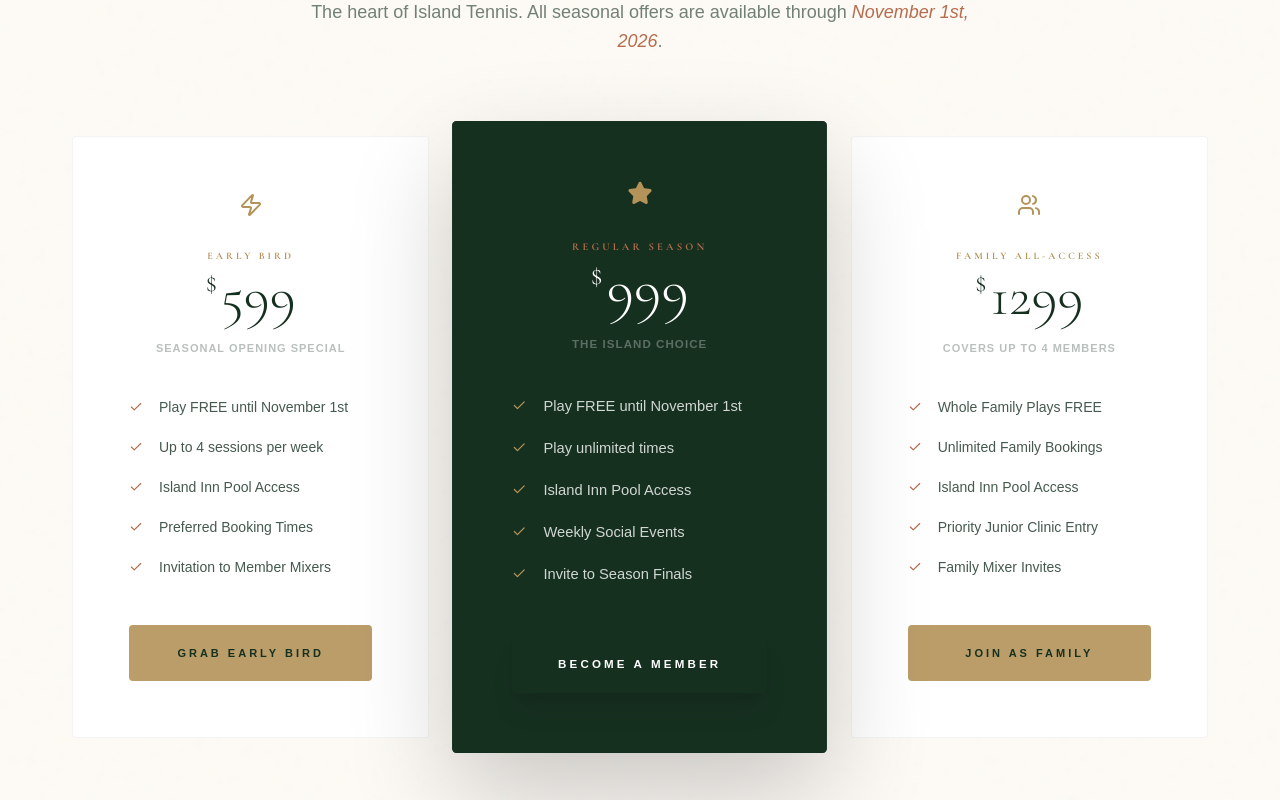
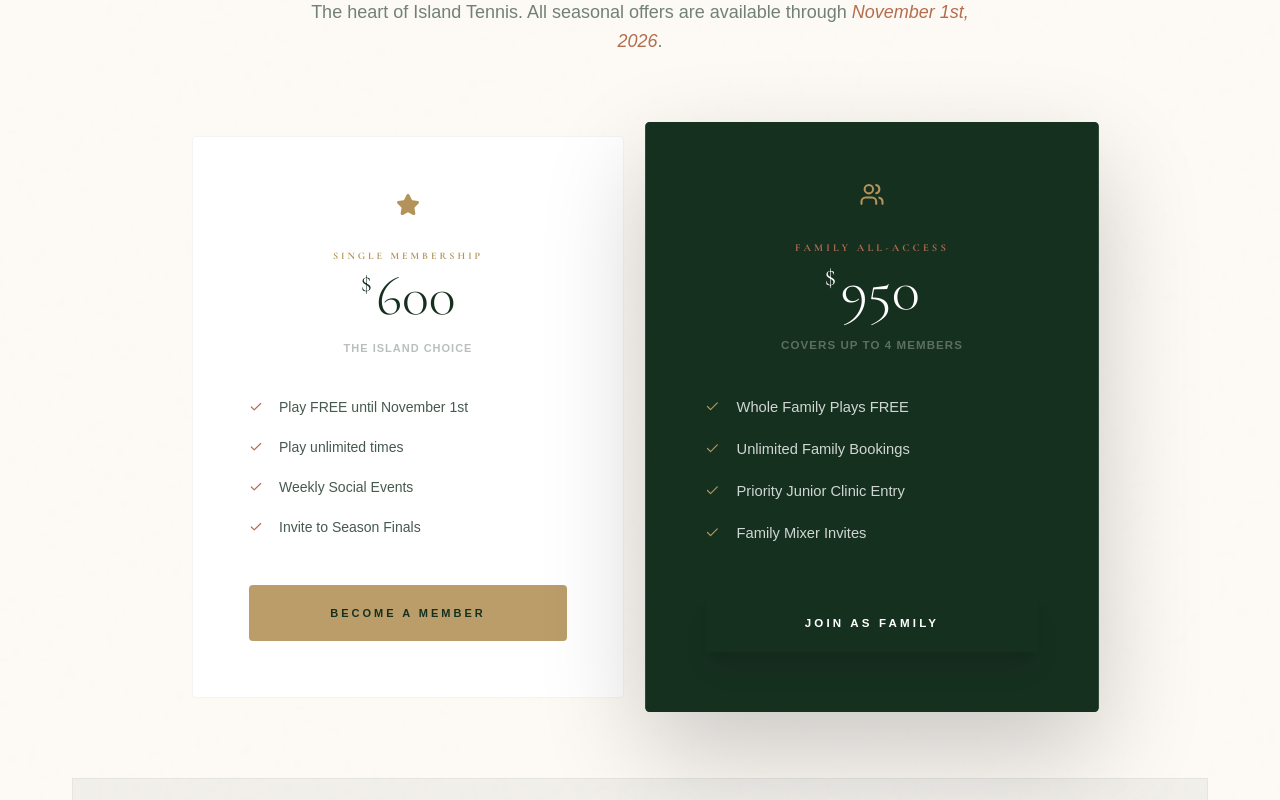
Before and after one commit to moneyladder911/islandinntennis, a React (Vite) app: page / in a window 1280 px wide. Shown: the part 2520-3320 px from the top of the page. Built offline with nearby package versions, Linux system fonts and the light colour scheme.

Commit message:
Remove pool references and update membership prices

```diff
--- a/index.html
+++ b/index.html
@@ -112,3 +112,4 @@
     <script type="module" src="/src/main.tsx"></script>
   </body>
 </html>
+shawn
--- a/src/components/Memberships.tsx
+++ b/src/components/Memberships.tsx
@@ -10,49 +10,32 @@ interface MembershipsProps {
 const Memberships: React.FC<MembershipsProps> = ({ isPreview = false }) => {
   const plans = [
     {
-      name: "Early Bird",
-      price: "599",
-      tag: "Seasonal Opening Special",
-      icon: <Zap className="text-gold" />,
-      features: [
-        "Play FREE until November 1st",
-        "Up to 4 sessions per week",
-        "Island Inn Pool Access",
-        "Preferred Booking Times",
-        "Invitation to Member Mixers"
-      ],
-      cta: "Grab Early Bird",
-      highlight: false
-    },
-    {
-      name: "Regular Season",
-      price: "999",
+      name: "Single Membership",
+      price: "600",
       tag: "The Island Choice",
       icon: <Star className="text-gold fill-gold" />,
       features: [
         "Play FREE until November 1st",
         "Play unlimited times",
-        "Island Inn Pool Access",
         "Weekly Social Events",
         "Invite to Season Finals"
       ],
       cta: "Become a Member",
-      highlight: true
+      highlight: false
     },
     {
       name: "Family All-Access",
-      price: "1299",
+      price: "950",
       tag: "Covers up to 4 Members",
       icon: <Users className="text-gold" />,
       features: [
         "Whole Family Plays FREE",
         "Unlimited Family Bookings",
-        "Island Inn Pool Access",
         "Priority Junior Clinic Entry",
         "Family Mixer Invites"
       ],
       cta: "Join as Family",
-      highlight: false
+      highlight: true
     }
   ];
 
@@ -67,7 +50,7 @@ const Memberships: React.FC<MembershipsProps> = ({ isPreview = false }) => {
           </p>
         </div>
 
-        <div className="grid md:grid-cols-3 gap-8">
+        <div className="grid md:grid-cols-2 max-w-4xl mx-auto gap-8">
           {plans.map((plan, i) => (
             <motion.div
               key={i}
--- a/src/pages/Gallery.tsx
+++ b/src/pages/Gallery.tsx
@@ -8,7 +8,6 @@ const GalleryPage: React.FC = () => {
     { span: 'md:col-span-2', title: 'Summer Family Tennis', url: '/gallery/gallery-2.jpg', color: '#c96b3a', pos: 'top' },
     { span: 'lg:col-span-3 aspect-[3/1] md:aspect-auto', title: 'Tennis Community under the Oaks', url: '/gallery/gallery-5.jpg', color: '#1e5c38', pos: 'center 40%' },
     { span: '', title: 'Private Instruction Support', url: '/gallery/gallery-3.jpg', color: '#b89a5e', pos: 'center 15%' },
-    { span: '', title: 'Island Inn Pool Side', url: '/gallery/pool-side.jpg', color: '#1a3a5a', pos: 'center' },
     { span: 'md:row-span-2', title: 'Nomans Garden View', url: '/gallery/nomans-garden.jpg', color: '#153d20', pos: 'center' },
     { span: '', title: 'Tennis Pro Shop', url: '/gallery/pro-shop.jpg', color: '#2a5a3a', pos: 'center' },
     { span: '', title: 'Island Matches', url: '/gallery/gallery-4.jpg', color: '#1a3a2a', pos: 'center' },
```
Also changed, not shown: public/gallery/pool-side.jpg (deleted).
